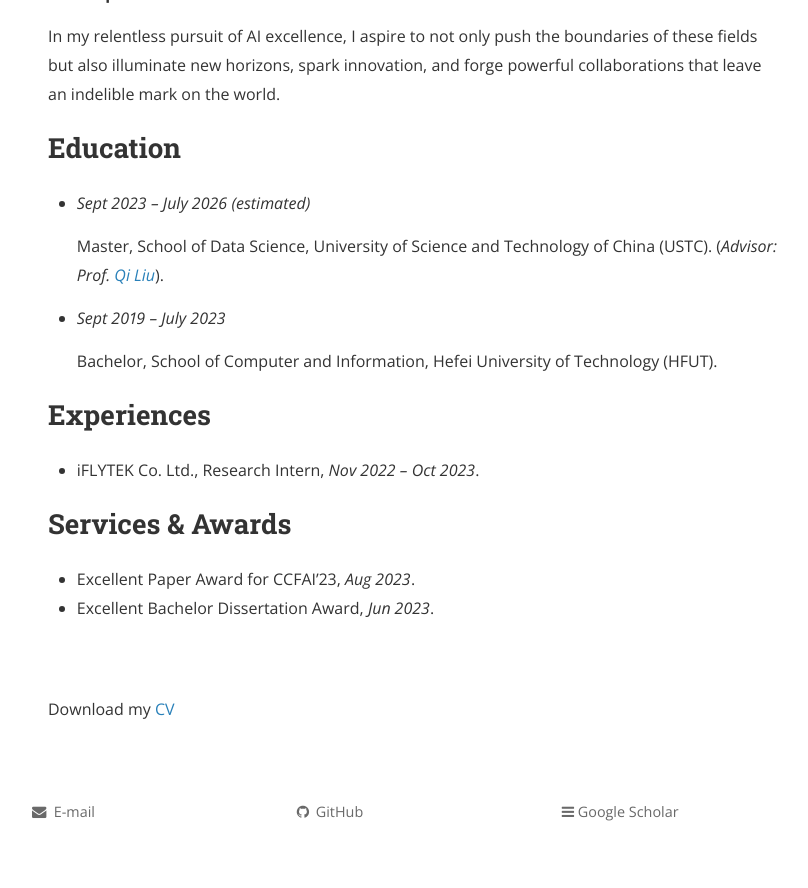
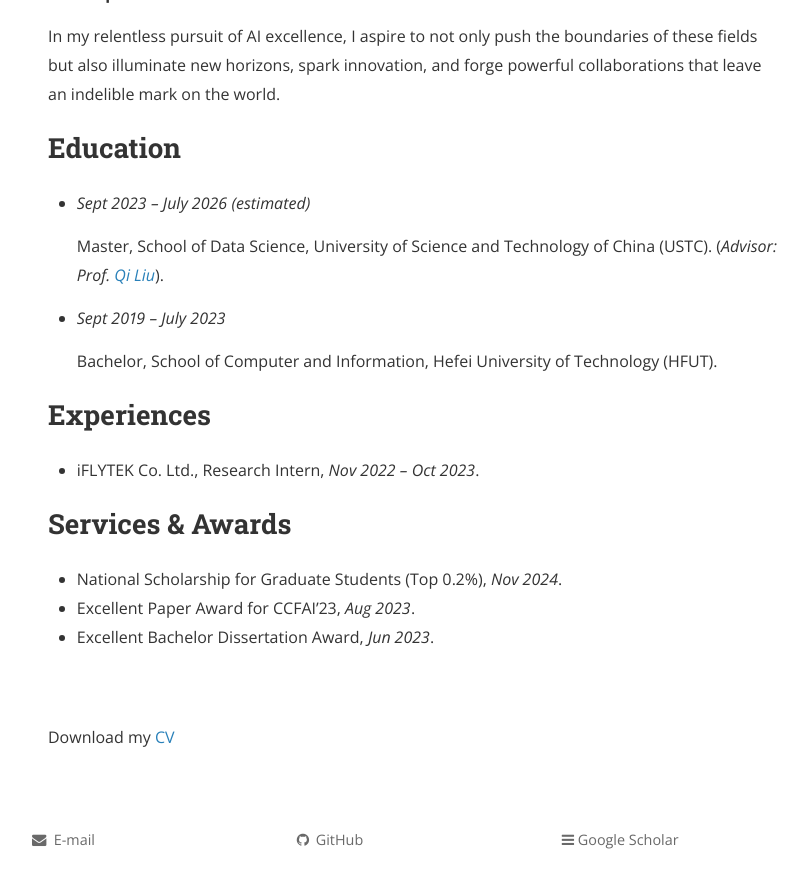
Before and after one commit to sosweetzhang/sosweetzhang.github.io, a Jekyll site: the page built from about.md, in a window 1280 px wide and 900 px high, scrolled down 942 px. Shown: the top 888 px of the window, without its empty margins (224-1032 px from the left). Built offline with Jekyll 4.4.1, drawn with Linux system fonts in a browser that asks for light colours; nearby versions of some CDN libraries; comment, search, counter and statistics services are not loaded; a style sheet for code colours, icons or effects is not loaded.

Commit message:
Update about.md

```diff
--- a/about.md
+++ b/about.md
@@ -46,6 +46,7 @@ In my relentless pursuit of AI excellence, I aspire to not only push the boundar
 
 ## Services & Awards
 
+- National Scholarship for Graduate Students (Top 0.2%), _Nov 2024_.
 - Excellent Paper Award for CCFAI'23, _Aug 2023_.
 - Excellent Bachelor Dissertation Award, _Jun 2023_.
 
```
